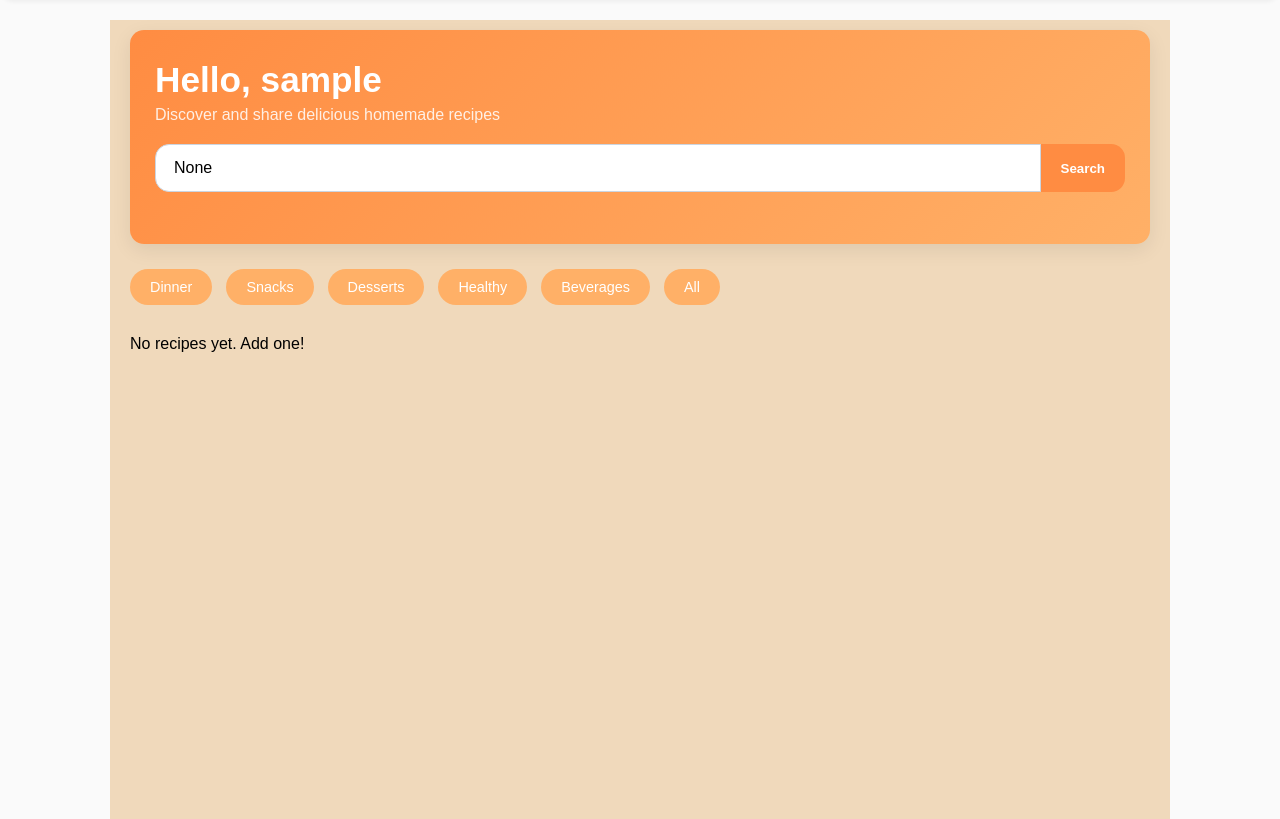
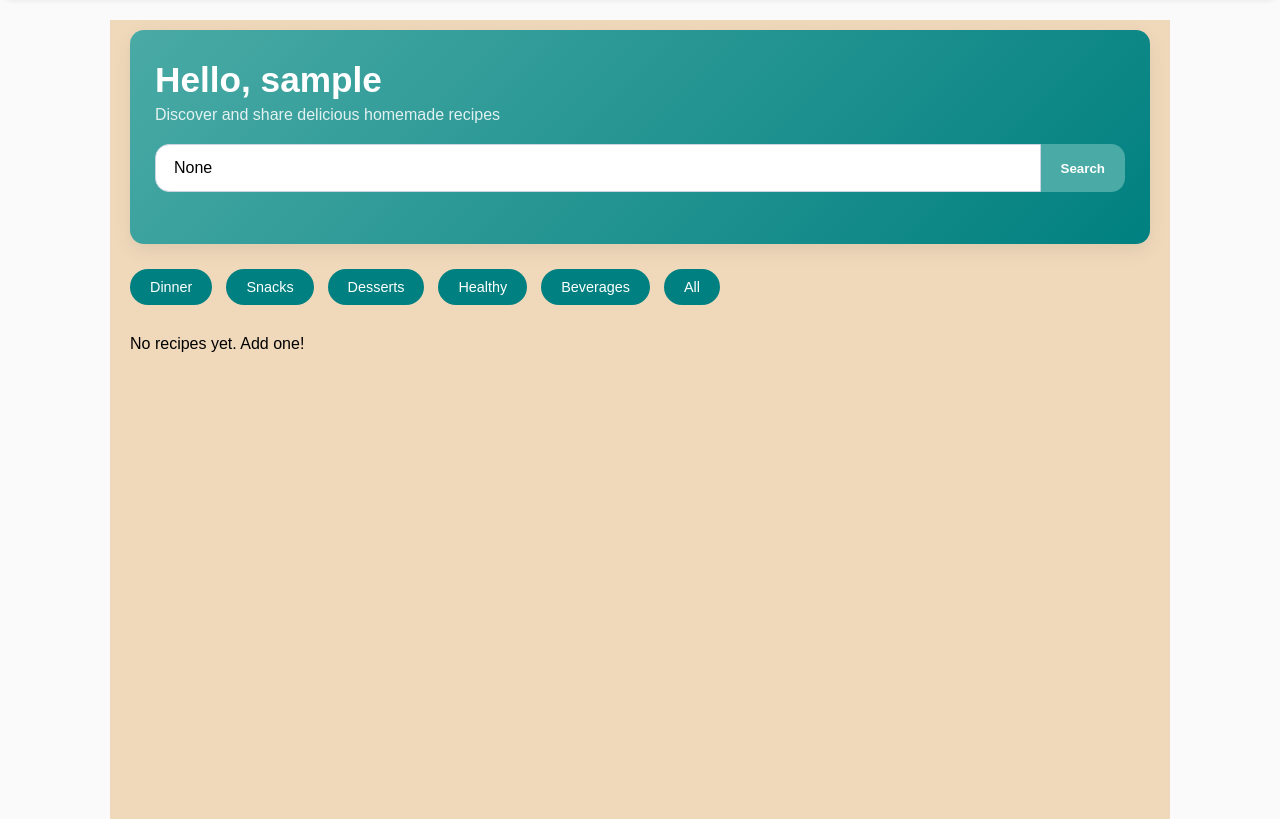
Before and after one commit to shreya-kindalkar/recipe-book, a Django app: page /dashboard/ in a window 1280 px wide. Shown: the part 61-880 px from the top of the page. Run offline with Django 5.2, Linux system fonts and the light colour scheme; the visitor is signed in with stand-in values (Sample User, id 1); data that the repository does not hold is empty.

Commit message:
improve button hover interaction with new color transitions

```diff
--- a/core/static/app.css
+++ b/core/static/app.css
@@ -10,8 +10,8 @@
     --navbar-bg: #3ebd93;
     --link-color: #2c7a7b;
     --card-bg: #ffffff;
-    --accent-color: #ff8c42;
-    --accent-color-2: #ffb067;
+    --accent-color: #4aaaa5;
+    --accent-color-2: #008080;
     --muted: #6b7280;
     --input-border: #cbd5e1;
     --shadow: 0 6px 20px rgba(0,0,0,0.08);
@@ -25,8 +25,8 @@
     --navbar-bg: #059669;
     --link-color: #d1fae5;
     --card-bg: #1f2937;
-    --accent-color:#ff8c42 ;
-    --accent-color-2: #ffb067;;
+    --accent-color: #4aaaa5 ;
+    --accent-color-2: #008080;
     --muted: #a1a1aa;
     --input-border: #374151;
 }
```
